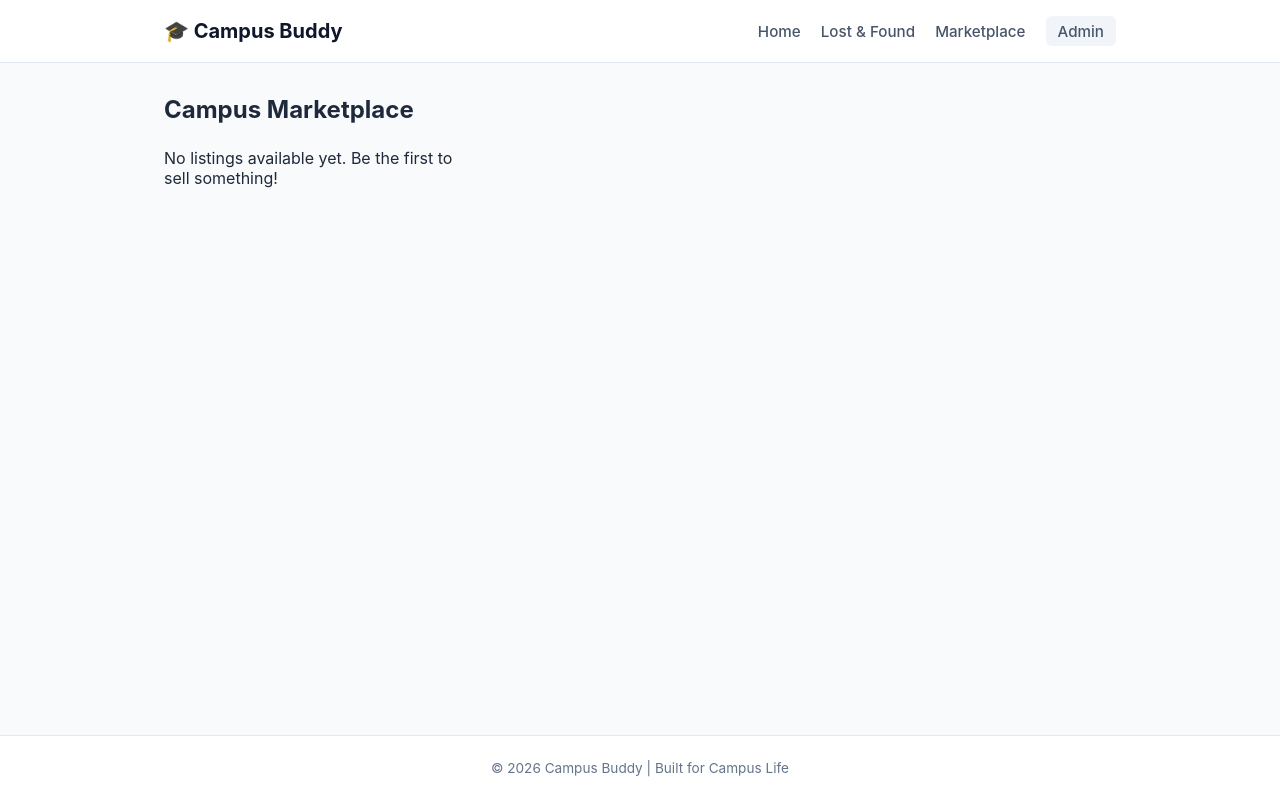
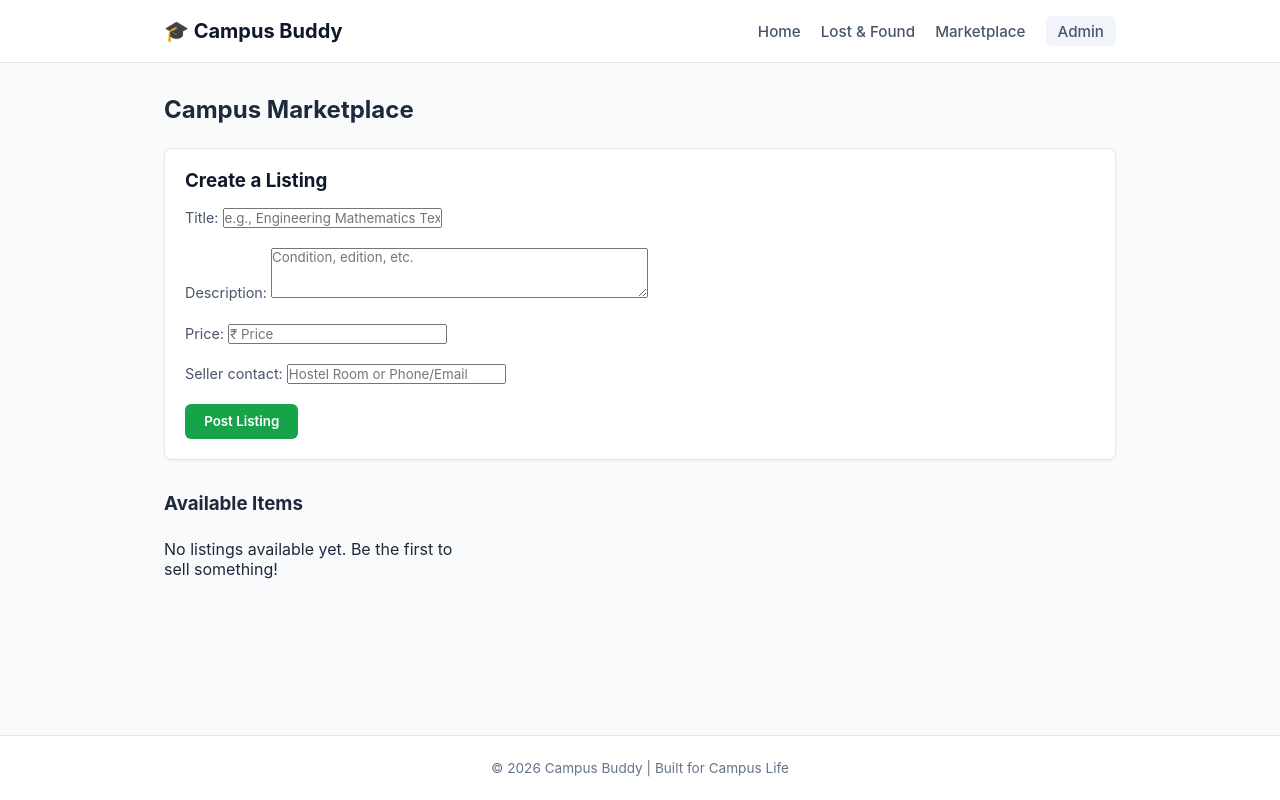
Before and after one commit to keyushtech/campus_buddy, a Django app: page /marketplace/ in a window 1280 px wide. Run offline with Django 5.2, Linux system fonts and the light colour scheme; data that the repository does not hold is empty.

Commit message:
Implement student listing creation form with POST handling

```diff
--- /dev/null
+++ b/marketplace/forms.py
@@ -0,0 +1,13 @@
+from django import forms
+from .models import Listing
+
+class ListingForm(forms.ModelForm):
+    class Meta:
+        model = Listing
+        fields = ['title', 'description', 'price', 'seller_contact']
+        widgets = {
+            'title': forms.TextInput(attrs={'placeholder': 'e.g., Engineering Mathematics Textbook'}),
+            'description': forms.Textarea(attrs={'rows': 3, 'placeholder': 'Condition, edition, etc.'}),
+            'price': forms.NumberInput(attrs={'placeholder': '₹ Price', 'step': '0.01'}),
+            'seller_contact': forms.TextInput(attrs={'placeholder': 'Hostel Room or Phone/Email'}),
+        }
--- a/marketplace/views.py
+++ b/marketplace/views.py
@@ -1,6 +1,15 @@
-from django.shortcuts import render
+from django.shortcuts import render, redirect
 from .models import Listing
+from .forms import ListingForm
 
 def index(request):
+    if request.method == 'POST':
+        form = ListingForm(request.POST)
+        if form.is_valid():
+            form.save()
+            return redirect('marketplace_index')
+    else:
+        form = ListingForm()
+
     listings = Listing.objects.all().order_by('-date_posted')
-    return render(request, 'marketplace/index.html', {'listings': listings})
+    return render(request, 'marketplace/index.html', {'listings': listings, 'form': form})
--- a/templates/marketplace/index.html
+++ b/templates/marketplace/index.html
@@ -1,10 +1,23 @@
 {% extends 'base.html' %}
 
 {% block content %}
-<div style="display: flex; justify-content: space-between; align-items: center;">
+<div style="display: flex; justify-content: space-between; align-items: center; margin-bottom: 1.5rem;">
     <h2>Campus Marketplace</h2>
 </div>
 
+<!-- Listing Submission Form -->
+<div class="card" style="margin-bottom: 2rem;">
+    <h3>Create a Listing</h3>
+    <form method="POST" style="display: flex; flex-direction: column; gap: 0.75rem; margin-top: 1rem;">
+        {% csrf_token %}
+        {{ form.as_p }}
+        <button type="submit" style="background: #16a34a; color: white; border: none; padding: 0.6rem 1.2rem; border-radius: 6px; font-weight: 600; cursor: pointer; align-self: flex-start;">
+            Post Listing
+        </button>
+    </form>
+</div>
+
+<h3>Available Items</h3>
 <div class="grid">
     {% for listing in listings %}
         <div class="card">
```
